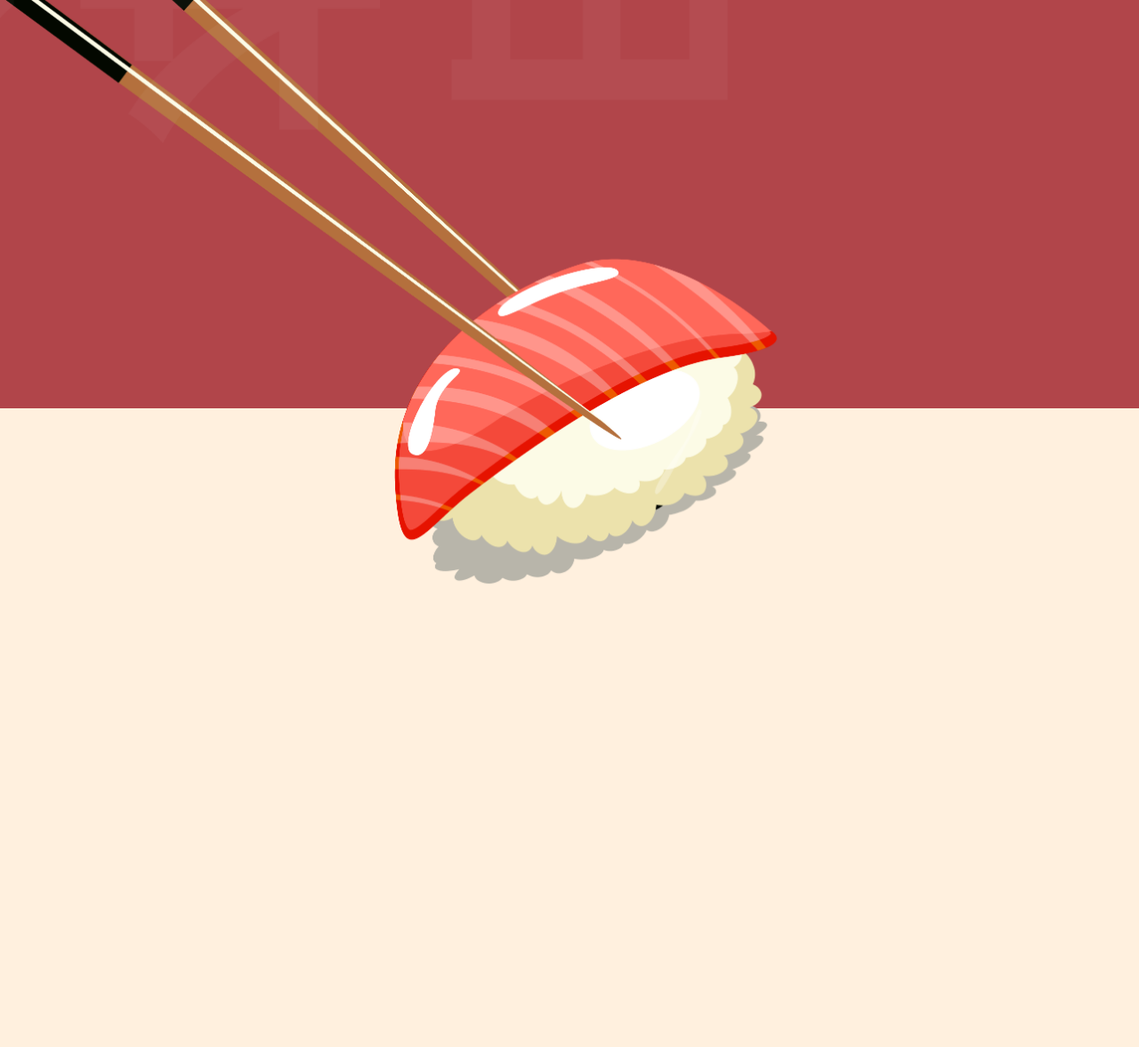
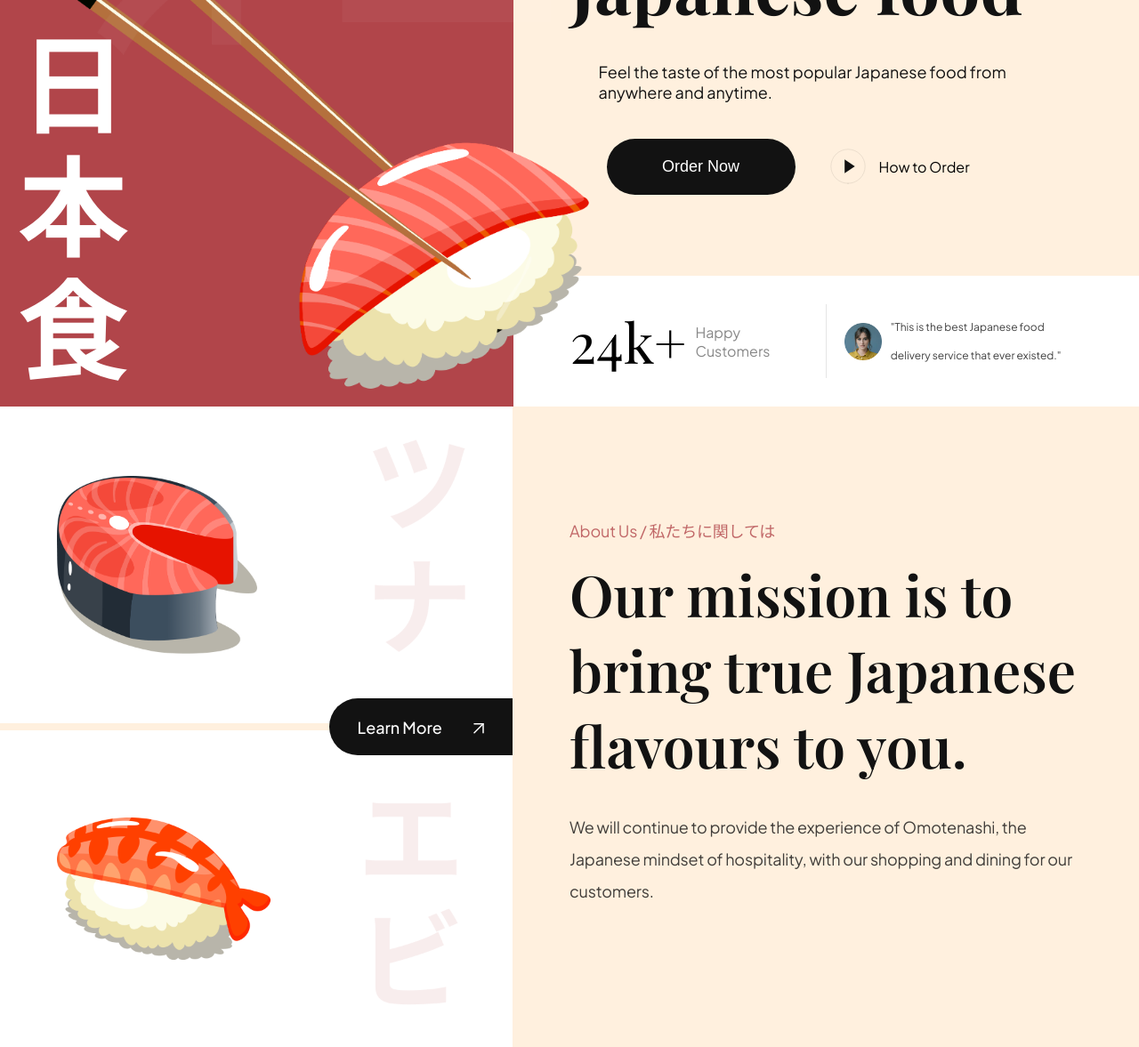
Before and after one commit to Nirkrolm72650/SushiShop, a website built with Vite: page Sushi project/index.html in a window 1280 px wide. Shown: the part 341-1518 px from the top of the page at 89% size. Before the commit the page ends 1017 px from the top, so only its background shows below. Built offline with nearby package versions, Linux system fonts and the light colour scheme.

Commit message:
Add hero and about section

```diff
--- a/Sushi project/css/sections/about.css
+++ b/Sushi project/css/sections/about.css
@@ -0,0 +1,82 @@
+.about-us {
+    display: flex;
+    min-height: 720px;
+    overflow: hidden;
+}
+
+.about-us__image {
+    flex: 1;
+    display: flex;
+    flex-direction: column;
+    justify-content: center;
+
+    background: var(--color-white);
+
+    position: relative;
+}
+
+.about-us__image div {
+    padding: 32px 64px;
+
+    flex: 1;
+    display: flex;
+    align-items: center;
+    background-position: center;
+    background-repeat: no-repeat;
+    background-size: contain;
+}
+
+.about-us__image-sushi3 {
+    border-bottom: 8px solid var(--color-creamson);
+
+    background-image: url("../../assets/about_bg1.png");
+}
+
+.about-us__image-sushi2 {
+    background-image: url("../../assets/about_bg2.png");
+}
+
+.about-us__image-sushi3 img {
+    width: 225px;
+    height: 200px;
+}
+
+.about-us__image-sushi2 img {
+    width: 240px;
+    height: 160px;
+}
+
+.about-us__button {
+    position: absolute;
+    right: 0;
+
+    padding: 12px 32px;
+    min-height: 64px;
+
+    background: var(--secondary-color);
+    border-radius: 32px 0 0 32px;
+    border: 0;
+    outline: 0;
+
+    color: #fff;
+    font-family: var(--plus-jakarta-sans);
+    font-weight: 500;
+    font-size: 18px;
+    line-height: 23px;
+
+    cursor: pointer;
+}
+
+.about-us__button img {
+    object-fit: contain;
+    margin-left: 32px;
+}
+
+.about-us__content {
+    padding: 64px;
+
+    flex: 1;
+    display: flex;
+    justify-content: center;
+    flex-direction: column;
+}
--- a/Sushi project/css/sections/hero.css
+++ b/Sushi project/css/sections/hero.css
@@ -10,7 +10,7 @@
     flex-direction: column;
 
     position: relative;
-    z-index: 5;
+    z-index: 5
   }
 
   .hero-image img {
@@ -27,3 +27,149 @@
     background-color: var(--primary-color);
     z-index: -1;
   }
+
+  .hero-image h2 {
+    position: absolute;
+    bottom: 0;
+    padding: 20px;
+
+    font-family: var(--playfair-display);
+    font-weight: 700;
+    font-size: 120px;
+    line-height: 138px;
+    color: #fff;
+  }
+
+  .hero-content {
+    flex: 1.22;
+    display: flex;
+    justify-content: space-between;
+    flex-direction: column;
+  }
+
+  .hero-content-info {
+    padding: 64px;
+    flex: 1;
+    display: flex;
+    justify-content: center;
+    flex-direction: column;
+  }
+
+  .hero-content-info h1 {
+    font-size: 80px;
+    font-weight: 600px;
+    font-family: var(--playfair-display);
+    color: var(--secondary-color);
+  }
+
+  .hero-content-info p {
+    margin: 32px 0 0 32px;
+
+    font-family: var(--plus-jakarta-sans);
+    color: var(--secondary-color);
+    font-size: 18px;
+    font-weight: 400;
+  }
+
+  .hero-content__buttons {
+    margin: 41px 0 0 41px;
+
+    display: flex;
+    flex-wrap: wrap;
+    gap: 36px;
+  }
+
+  .hero-content__order-button {
+    padding: 20px;
+    border-radius: 36px;
+    min-width: 212px;
+    outline: none;
+    border: none;
+    background: var(--secondary-color);
+
+    cursor: pointer;
+
+    color: #fff;
+    font-weight: 500;
+    font-size: 18px;
+    line-height: 23px;
+  }
+
+  .hero-content__play-button {
+    border: none;
+    outline: none;
+    background: transparent;
+
+    display: flex;
+    align-items: center;
+
+    font-size: 16px;
+    line-height: 19px;
+    color: var(--black-200);
+    font-family: var(--plus-jakarta-sans);
+
+    cursor: pointer;
+  }
+
+  .hero-content__play-button img {
+    margin-right: 12px;
+
+    width: 46px;
+    height: 46px;
+    object-fit: contain;
+  }
+
+  .hero-content__testimonial {
+    padding: 32px 64px;
+
+    display: flex;
+    flex-wrap: wrap;
+    gap: 20px;
+
+    background: var(--color-white)
+  }
+
+  .hero-content__customer {
+    flex: 1;
+    gap: 10px;
+  }
+
+  .hero-content__customer h4 {
+    font-size: 62px;
+    font-weight: 400;
+    font-family: var(--playfair-display)
+  }
+
+  .hero-content__customer p {
+    font-size: 16px;
+    font-weight: 400;
+    font-family: var(--plus-jakarta-sans);
+    color: var(--secondary-color);
+    opacity: 0.5;
+  }
+
+  .hero-content__review {
+    flex: 1;
+    display: flex;
+    align-items: center;
+    gap: 10px;
+
+    padding-left: 20px;
+    border-left: 1px solid rgba(2, 2, 2, 0.1);
+    min-width: 200px;
+  }
+
+  .hero-content__review img {
+    width: 42px;
+    height: 42px;
+    object-fit: contain;
+  }
+
+  .hero-content__review p {
+    font-size: 12px;
+    font-weight: 400;
+    line-height: 32px;
+    font-family: var(--plus-jakarta-sans);
+    color: var(--secondary-color);
+    opacity: 0.8
+  }
--- a/Sushi project/index.html
+++ b/Sushi project/index.html
@@ -43,29 +43,69 @@
 
   <section class="hero">
     <div class="hero-image">
-      <img src="assets/sushi-1.png" alt="sushi">
+      <img
+        src="assets/sushi-1.png"
+        alt="sushi"
+        data-aos="fade-up"
+      />
+      <h2 data-aos="fade-up">
+        日 <br />
+        本 <br />
+        食
+      </h2>
+
+      <div class="hero-image__overlay"></div>
     </div>
-    <h2>
-      日 <br />
-      本 <br />
-      食
-    </h2>
-
-    <div class="hero-image__overlay"></div>
 
     <div class="hero-content">
-      <div class="hero-content-info">
+      <div class="hero-content-info" data-aos="fade-left">
         <h1>Feel the taste of Japanese food</h1>
         <p>Feel the taste of the most popular Japanese food from anywhere and anytime.</p>
 
         <div class="hero-content__buttons">
           <button class="hero-content__order-button">Order Now</button>
           <button class="hero-content__play-button">
-            <img src="assets/play-circle.svg" alt="play">
+            <img src="assets/play-circle.svg" alt="play" />
             How to Order
           </button>
         </div>
       </div>
+
+      <div class="hero-content__testimonial" data-aos="fade-up">
+        <div class="hero-content__customer flex-center">
+          <h4>24<span>k+</span></h4>
+          <p>Happy Customers</p>
+        </div>
+
+        <div class="hero-content__review">
+          <img src="assets/user.png" alt="user" />
+          <p>"This is the best Japanese food delivery service that ever existed."</p>
+        </div>
+      </div>
+    </div>
+  </section>
+
+  <section class="about-us" id="about-us">
+    <div class="about-us__image">
+      <div class="about-us__image-sushi3">
+        <img src="assets/sushi-3.png" alt="sushi">
+      </div>
+
+      <button class="about-us__button">
+        Learn More
+
+        <img src="assets/arrow-up-right.svg" alt="learn more">
+      </button>
+
+      <div class="about-us__image-sushi2">
+        <img src="assets/sushi-2.png" alt="sushi">
+      </div>
+    </div>
+
+    <div class="about-us__content">
+      <p class="sushi__subtitle">About Us / 私たちに関しては</p>
+      <h3 class="sushi__title">Our mission is to bring true Japanese flavours to you.</h3>
+      <p class="sushi__description">We will continue to provide the experience of Omotenashi, the Japanese mindset of hospitality, with our shopping and dining for our customers.</p>
     </div>
   </section>
   <script src="js/script.js" type="module"></script>
```
Lines whose indentation alone changed are shown as unchanged.
